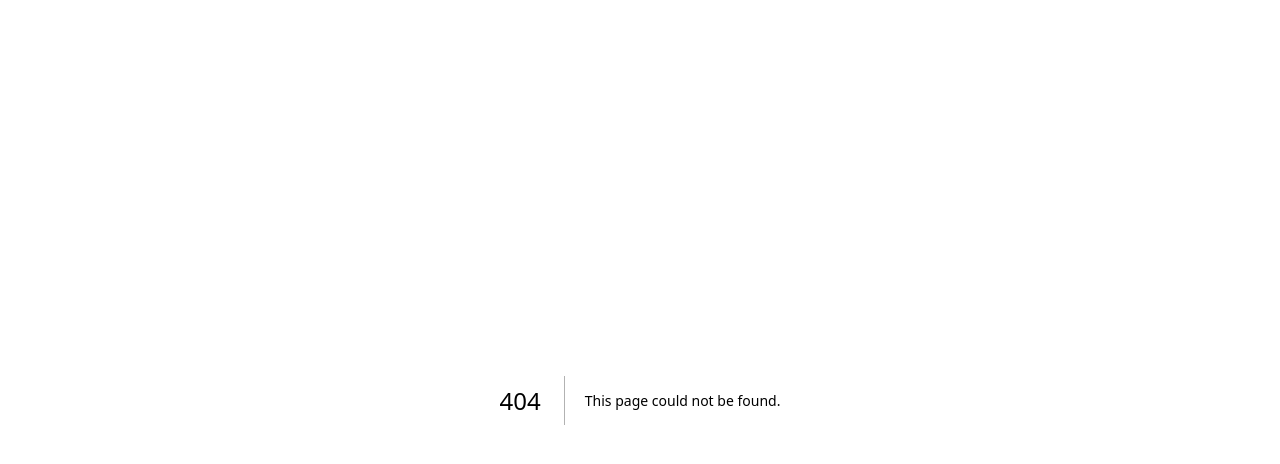
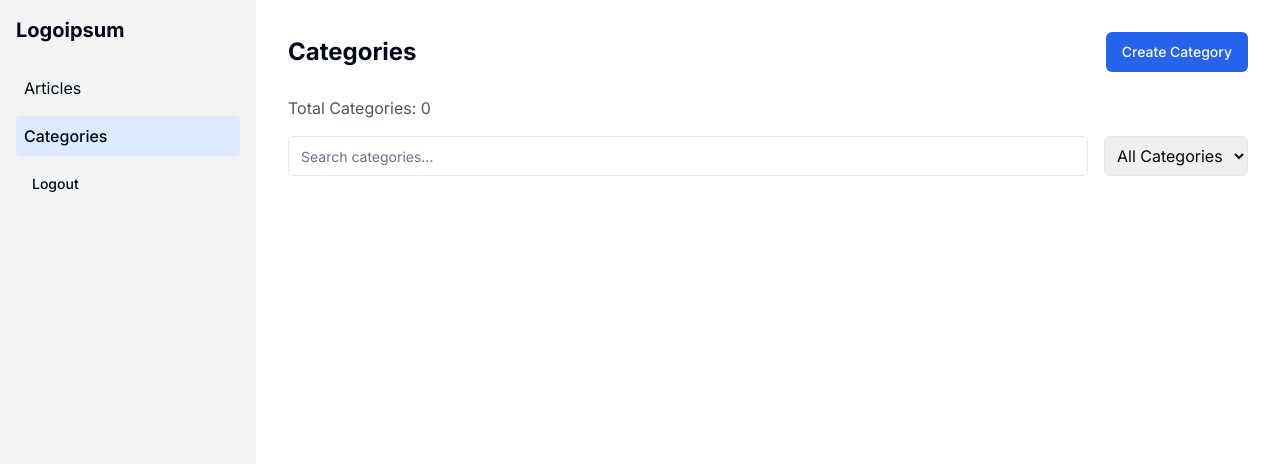
Before and after one commit to malaaaanir/article-management-website, a Next.js app: page /categories in a window 1280 px wide. Before the commit this address had no page. Shown: the top 464 px of the page. Built offline with nearby package versions, Linux system fonts and the light colour scheme.

Commit message:
9 commit

```diff
--- /dev/null
+++ b/app/categories/page.tsx
@@ -0,0 +1,100 @@
+"use client"
+
+import { Button } from "@/components/ui/button"
+import { Input } from "@/components/ui/input"
+import { Card, CardContent } from "@/components/ui/card"
+import Link from "next/link"
+import { useCategories } from "@/contexts/category-context"
+import { useRouter } from "next/navigation"
+
+export default function CategoryPage() {
+  const { categories, loading, deleteCategory } = useCategories()
+  const router = useRouter()
+
+  return (
+    <div className="flex min-h-screen">
+      {/* Sidebar (sudah ada di kode Anda) */}
+      <div className="w-64 bg-gray-100 p-4">
+        <h2 className="text-xl font-bold mb-6">Logoipsum</h2>
+        <nav>
+          <ul className="space-y-2">
+            <li>
+              <Link href="/articles" className="block p-2 hover:bg-gray-200 rounded">
+                Articles
+              </Link>
+            </li>
+            <li className="bg-blue-100 p-2 rounded font-medium">
+              <Link href="/categories">Categories</Link>
+            </li>
+            <li>
+              <Button variant="ghost" className="w-full justify-start">
+                Logout
+              </Button>
+            </li>
+          </ul>
+        </nav>
+      </div>
+
+      {/* Main Content */}
+      <div className="flex-1 p-8">
+        <div className="flex justify-between items-center mb-6">
+          <h1 className="text-2xl font-bold">Categories</h1>
+          <Link href="/categories/create">
+            <Button>Create Category</Button>
+          </Link>
+        </div>
+
+        <div className="mb-6">
+          <p className="text-gray-600">Total Categories: {categories.length}</p>
+          <div className="flex gap-4 mt-4">
+            <Input placeholder="Search categories..." className="flex-1" />
+            <select className="border rounded-md p-2">
+              <option>All Categories</option>
+            </select>
+          </div>
+        </div>
+
+        {/* Category Table */}
+        <div className="space-y-4">
+          {loading ? (
+            <div className="space-y-4">
+              {[...Array(5)].map((_, i) => (
+                <Card key={i} className="animate-pulse">
+                  <CardContent className="p-4">
+                    <div className="h-4 bg-gray-200 rounded w-1/4 mb-2"></div>
+                    <div className="h-3 bg-gray-200 rounded w-1/2"></div>
+                  </CardContent>
+                </Card>
+              ))}
+            </div>
+          ) : (
+            categories.map((category) => (
+              <Card key={category.id} className="hover:shadow-md transition-shadow">
+                <CardContent className="p-4 flex justify-between items-center">
+                  <div>
+                    <h3 className="font-medium">{category.name}</h3>
+                    <p className="text-sm text-gray-500">
+                      Created: {new Date(category.createdAt).toLocaleString()}
+                    </p>
+                  </div>
+                  <div className="flex gap-2">
+                    <Button variant="outline" size="sm" asChild>
+                      <Link href={`/categories/edit/${category.id}`}>Edit</Link>
+                    </Button>
+                    <Button
+                      variant="destructive"
+                      size="sm"
+                      onClick={() => deleteCategory(category.id)}
+                    >
+                      Delete
+                    </Button>
+                  </div>
+                </CardContent>
+              </Card>
+            ))
+          )}
+        </div>
+      </div>
+    </div>
+  )
+}
--- a/app/layout.tsx
+++ b/app/layout.tsx
@@ -3,6 +3,7 @@ import type { Metadata } from "next"
 import { Inter } from "next/font/google"
 import "./globals.css"
 import { AuthProvider } from "@/contexts/auth-context"
+import { CategoryProvider } from "@/contexts/category-context"
 import { Toaster } from "@/components/ui/toaster"
 
 const inter = Inter({ subsets: ["latin"] })
@@ -21,10 +22,11 @@ export default function RootLayout({
   return (
     <html lang="en">
       <body className={inter.className}>
-        <AuthProvider>
-          {children}
-          <Toaster />
-        </AuthProvider>
+        <CategoryProvider>
+          <AuthProvider>
+            {children}
+          </AuthProvider>
+        </CategoryProvider>
       </body>
     </html>
   )
--- /dev/null
+++ b/contexts/category-context.tsx
@@ -0,0 +1,51 @@
+"use client"
+import { createContext, useContext, useState, ReactNode } from "react"
+import { Category } from "@/lib/api"
+
+interface CategoryContextType {
+  categories: Category[]
+  loading: boolean
+  fetchCategories: () => Promise<void>
+  createCategory: (name: string) => Promise<void>
+  updateCategory: (id: string, name: string) => Promise<void>
+  deleteCategory: (id: string) => Promise<void>
+}
+
+const CategoryContext = createContext<CategoryContextType | undefined>(undefined)
+
+export function CategoryProvider({ children }: { children: ReactNode }) {
+  const [categories, setCategories] = useState<Category[]>([])
+  const [loading, setLoading] = useState(false)
+
+  const fetchCategories = async () => {
+    setLoading(true)
+    try {
+      const res = await fetch("/api/categories")
+      const data = await res.json()
+      setCategories(data)
+    } finally {
+      setLoading(false)
+    }
+  }
+
+  const deleteCategory = async (id: string) => {
+    await fetch(`/api/categories/${id}`, { method: "DELETE" })
+    setCategories(categories.filter(cat => cat.id !== id))
+  }
+
+  // ... fungsi lainnya (create, update)
+
+  return (
+    <CategoryContext.Provider
+      value={{ categories, loading, fetchCategories, deleteCategory /* ... */ }}
+    >
+      {children}
+    </CategoryContext.Provider>
+  )
+}
+
+export function useCategories() {
+  const context = useContext(CategoryContext)
+  if (!context) throw new Error("useCategories must be used within CategoryProvider")
+  return context
+}
```
